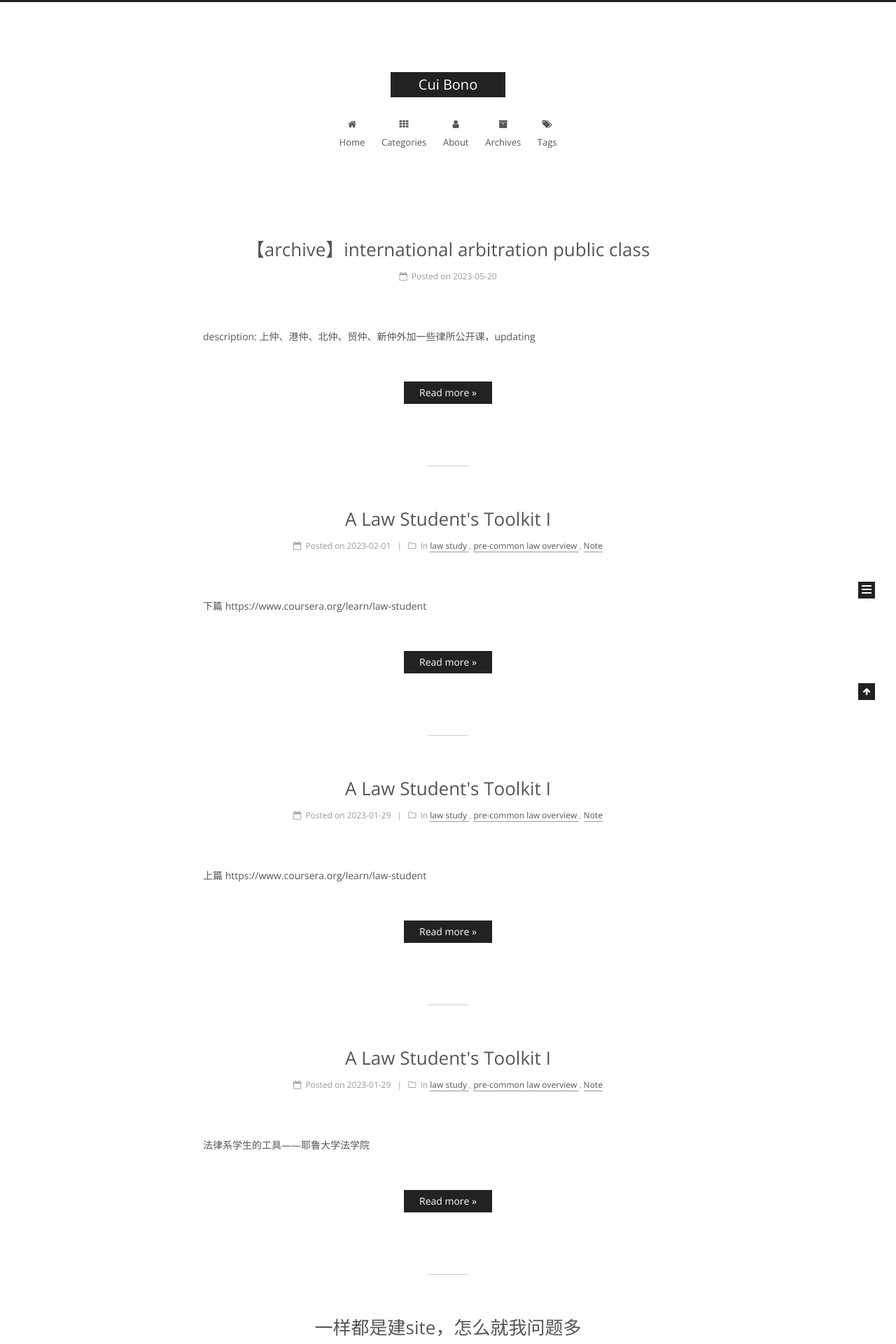
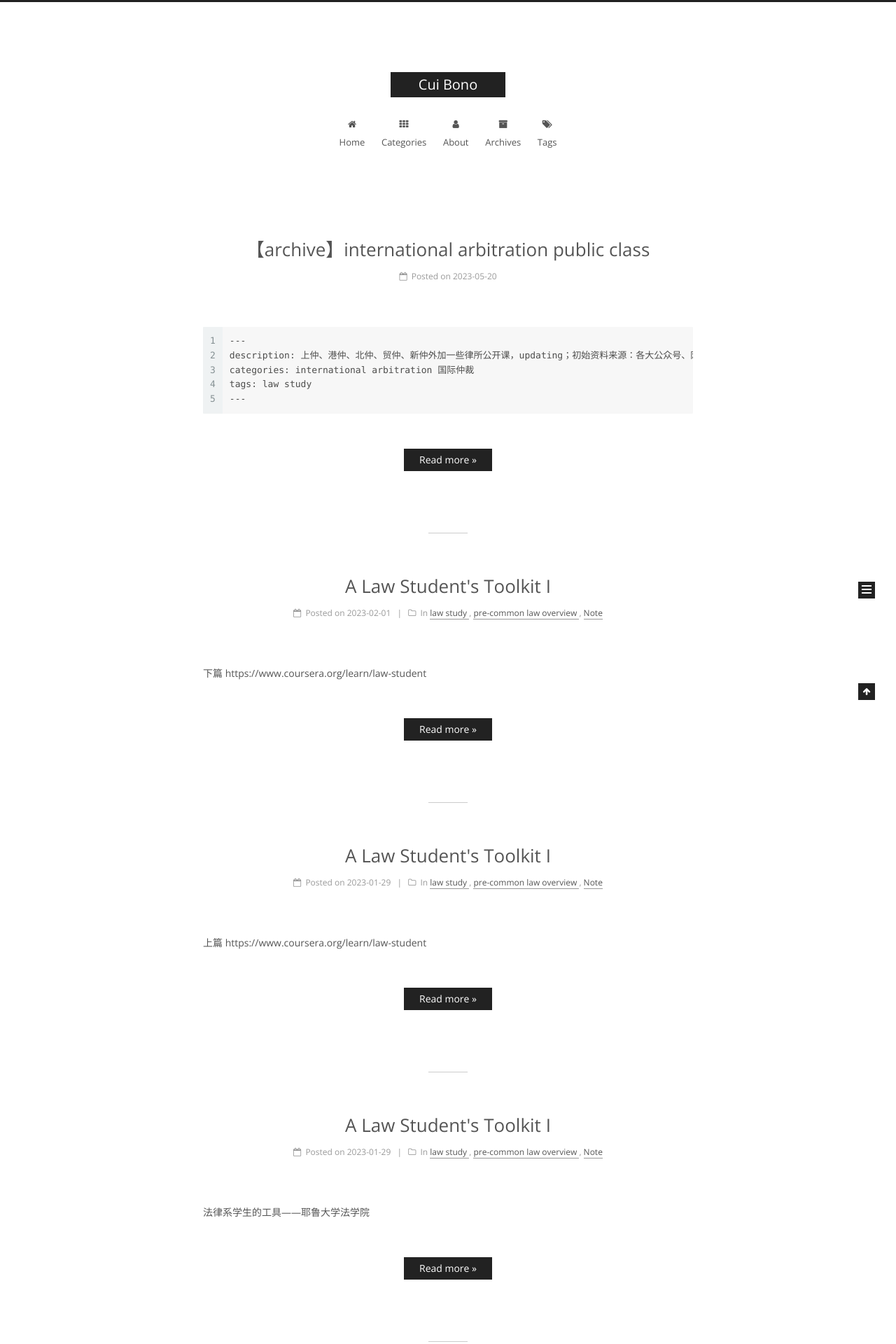
Before and after one commit to acq7line/acq7line.github.io, a Jekyll site: the page built from index.html, in a window 1280 px wide. Shown: the top 1920 px of the page at 70% size. Built offline with Jekyll 4.4.1, drawn with Linux system fonts in a browser that asks for light colours; the list of posts is cut into pages by our own code.

Commit message:
Update 2023-05-20-【Archive】International arbitration public class.md

````diff
--- a/_posts/2023-05-20-【Archive】International arbitration public class.md
+++ b/_posts/2023-05-20-【Archive】International arbitration public class.md
@@ -1,18 +1,10 @@
-description: 上仲、港仲、北仲、贸仲、新仲外加一些律所公开课，updating
-
-初始资料来源：各大公众号、网络公开课
-
-categories:
-
-\- international arbitration
-
-\- 国际仲裁
-
-tags:
-
-\- arbitration
-
-\- open source
+```
+---
+description: 上仲、港仲、北仲、贸仲、新仲外加一些律所公开课，updating；初始资料来源：各大公众号、网络公开课
+categories: international arbitration 国际仲裁
+tags: law study
+---
+```
 
 # 上海国际仲裁学院公开课
 
````
